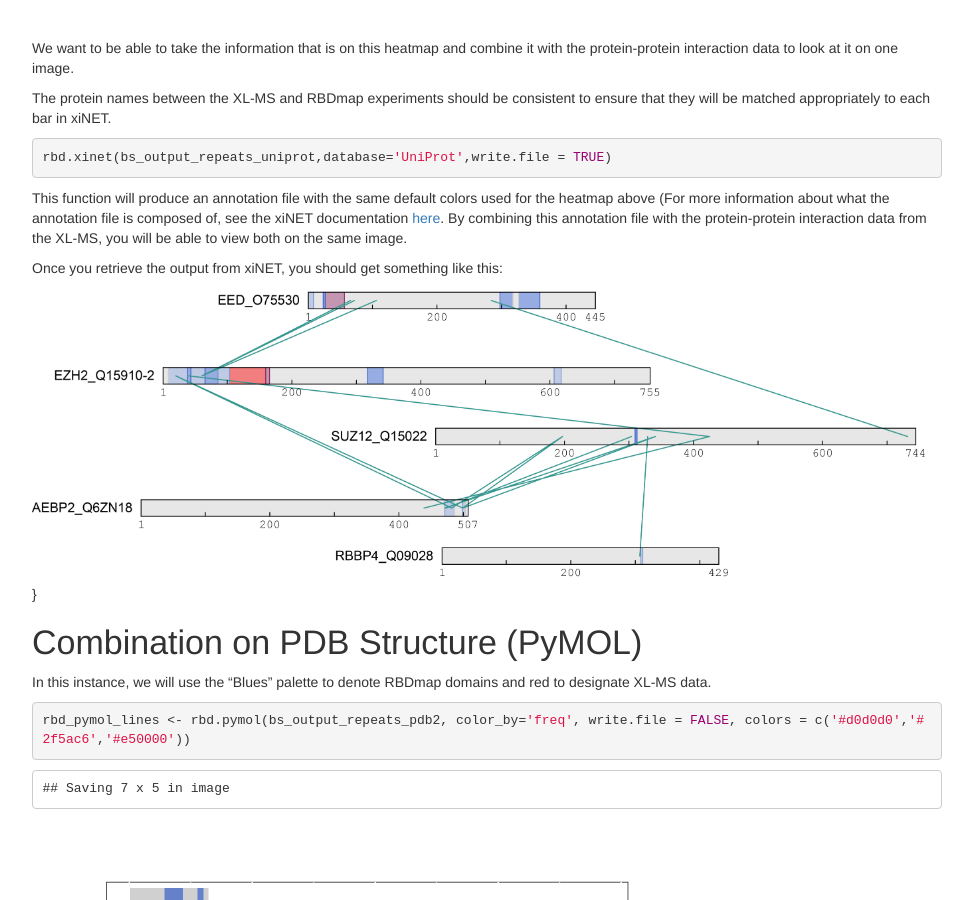
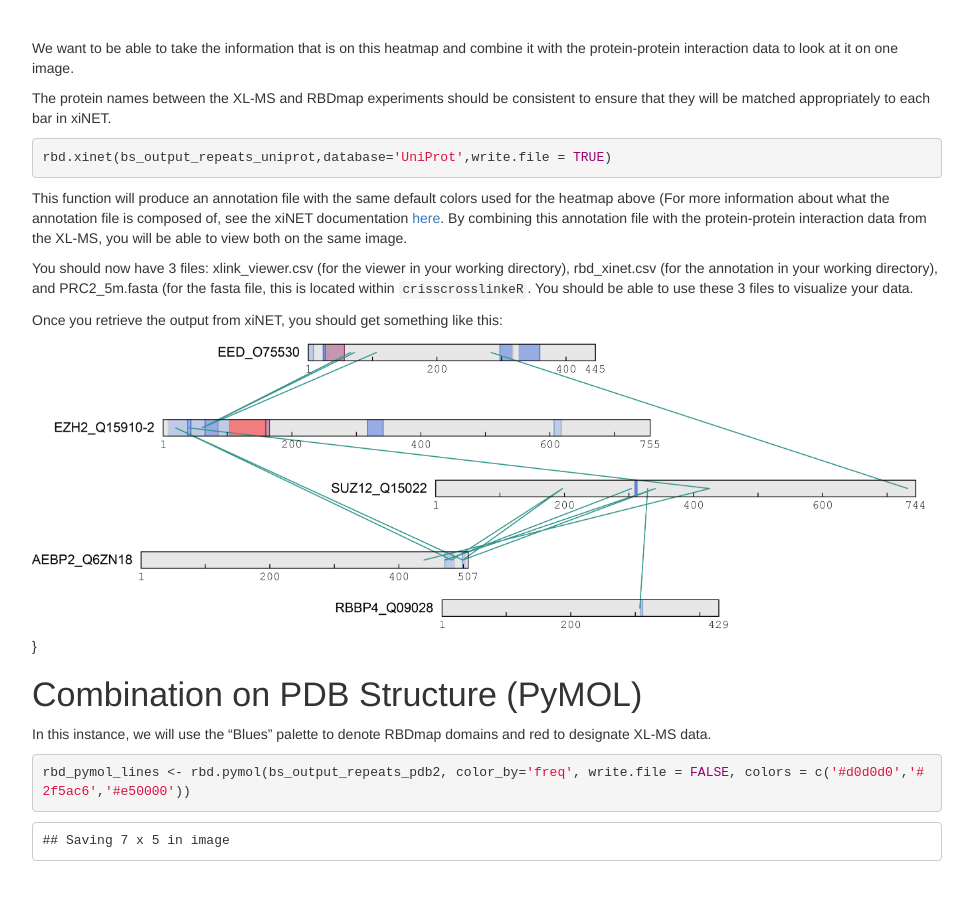
Before and after one commit to egmg726/egmg726.github.io, a Jekyll site: the page crisscrosslinker/nsmb_rbdmap_xlms_combo.html, which Jekyll copies as it is, in a window 1280 px wide and 900 px high, scrolled down 1800 px. Shown: the whole window, without its empty margins (153-1126 px from the left). Built offline with Jekyll 4.4.1, drawn with Linux system fonts in a browser that asks for light colours.

Commit message:
lines about where the xinet files are

```diff
--- a/crisscrosslinker/nsmb_rbdmap_xlms_combo.html
+++ b/crisscrosslinker/nsmb_rbdmap_xlms_combo.html
@@ -235,6 +235,7 @@ install_github(&#39;egmg726/crisscrosslinker&#39;)</code></pre>
 <p>The protein names between the XL-MS and RBDmap experiments should be consistent to ensure that they will be matched appropriately to each bar in xiNET.</p>
 <pre class="r"><code>rbd.xinet(bs_output_repeats_uniprot,database=&#39;UniProt&#39;,write.file = TRUE)</code></pre>
 <p>This function will produce an annotation file with the same default colors used for the heatmap above (For more information about what the annotation file is composed of, see the xiNET documentation <a href="http://crosslinkviewer.org/annotationCSV.php">here</a>. By combining this annotation file with the protein-protein interaction data from the XL-MS, you will be able to view both on the same image.</p>
+<p> You should now have 3 files: xlink_viewer.csv (for the viewer in your working directory), rbd_xinet.csv (for the annotation in your working directory), and PRC2_5m.fasta (for the fasta file, this is located within <code>crisscrosslinkeR</code>. You should be able to use these 3 files to visualize your data. </p>
 <p>Once you retrieve the output from xiNET, you should get something like this:</p>
 <p><img src="https://github.com/egmg726/egmg726.github.io/blob/master/img/workflows/prc2_combo/prc2_aep2_xinet_combo_noself.jpg?raw=true" />}</p>
 </div>
```
